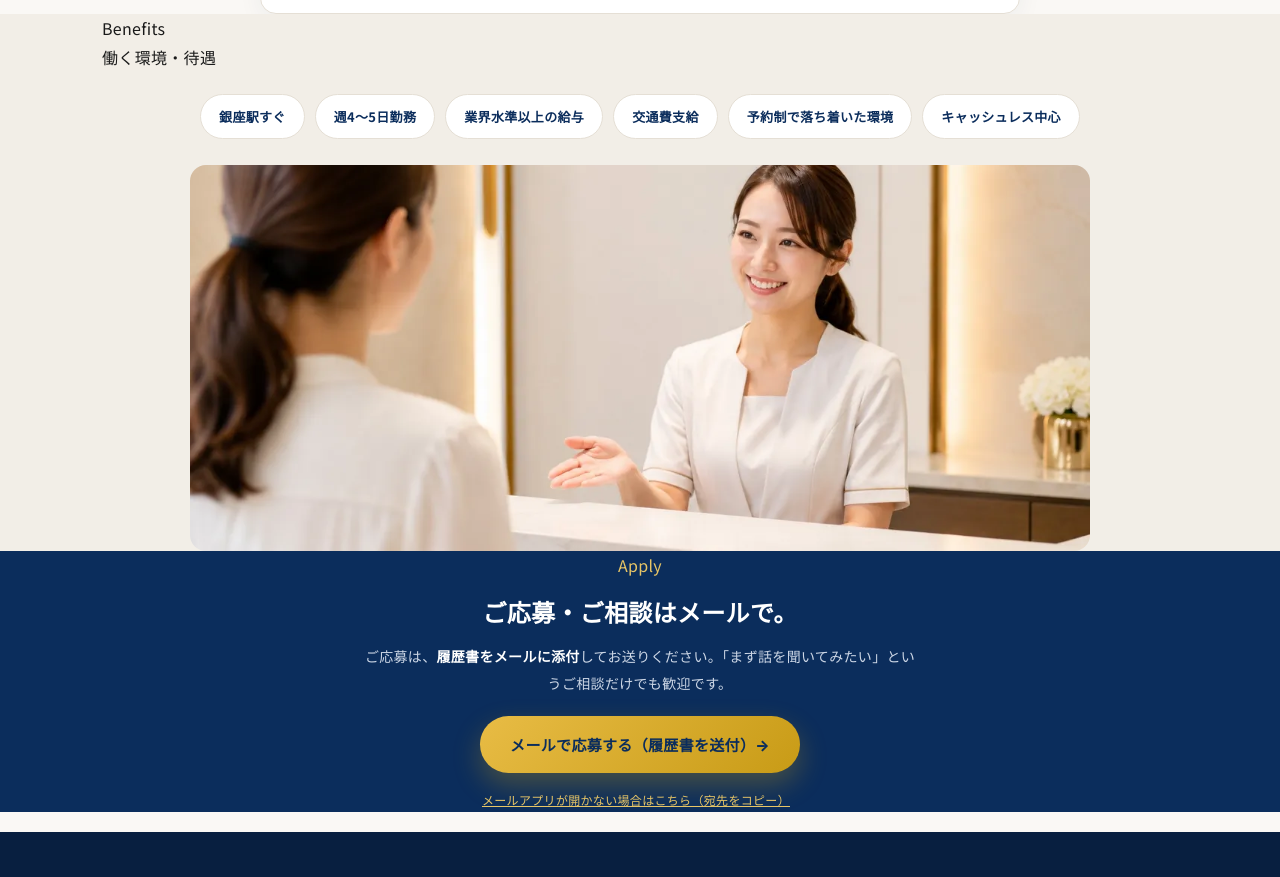
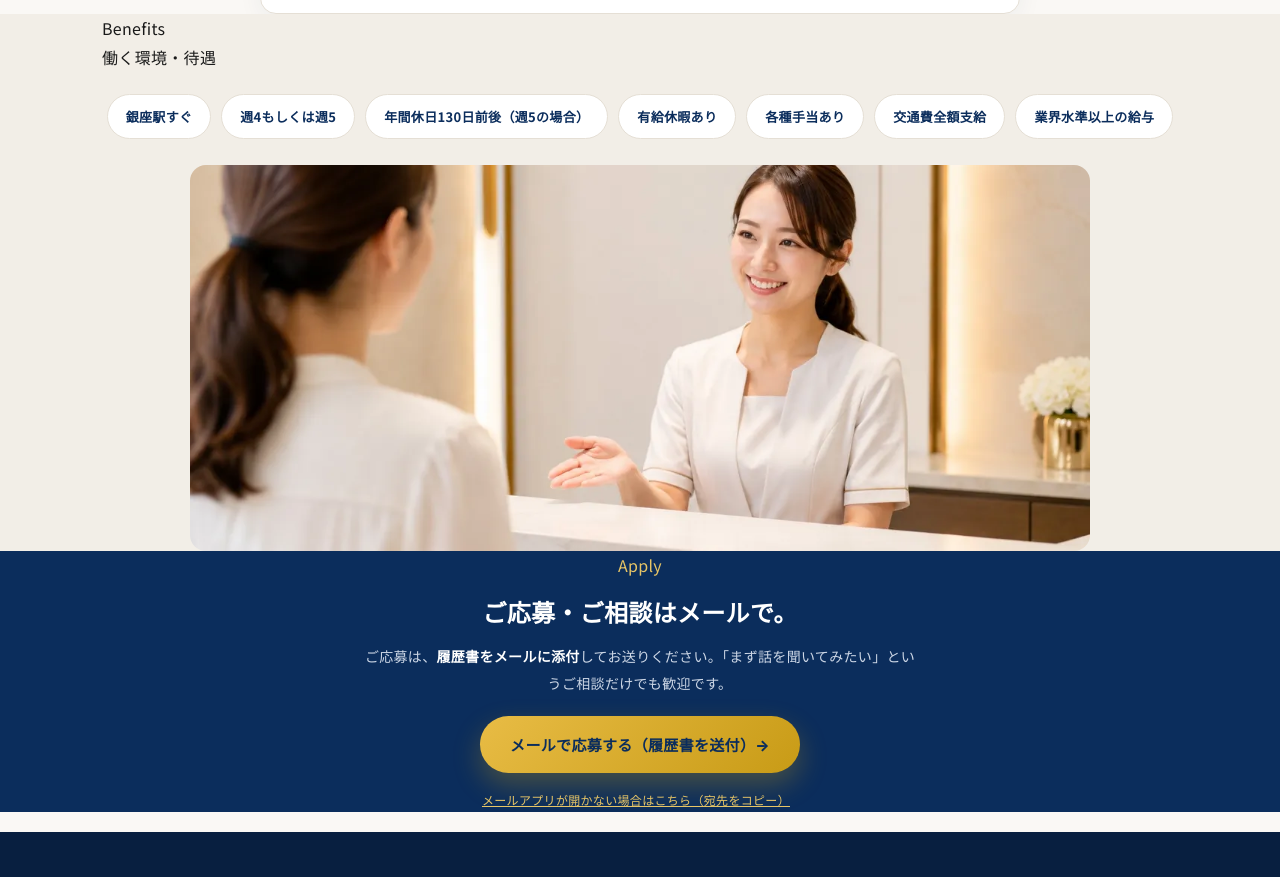
Before and after one commit to Nsakamo/hb-clinic, a plain HTML site: page recruit.html in a window 1280 px wide. Shown: the part 1802-2679 px from the top of the page. Drawn offline with Linux system fonts and the light colour scheme.

Commit message:
採用: 待遇を更新（週5=年間休日130日前後/有給/各種手当/交通費全額支給）

```diff
--- a/recruit.html
+++ b/recruit.html
@@ -276,7 +276,7 @@ button{font-family:inherit;cursor:pointer;border:none;background:none;}
     <span class="eyebrow" style="justify-content:center;">Benefits</span>
     <p class="h-sec">働く環境・待遇</p>
     <div class="rc-pills">
-      <span class="rc-pill">銀座駅すぐ</span><span class="rc-pill">週4〜5日勤務</span><span class="rc-pill">業界水準以上の給与</span><span class="rc-pill">交通費支給</span><span class="rc-pill">予約制で落ち着いた環境</span><span class="rc-pill">キャッシュレス中心</span>
+      <span class="rc-pill">銀座駅すぐ</span><span class="rc-pill">週4もしくは週5</span><span class="rc-pill">年間休日130日前後（週5の場合）</span><span class="rc-pill">有給休暇あり</span><span class="rc-pill">各種手当あり</span><span class="rc-pill">交通費全額支給</span><span class="rc-pill">業界水準以上の給与</span>
     </div>
     <div class="rc-band" style="max-width:900px;margin:26px auto 0;"><img src="img/recruit-reception.webp" alt="受付でご案内するスタッフ" loading="lazy" decoding="async"></div>
   </div>
```
